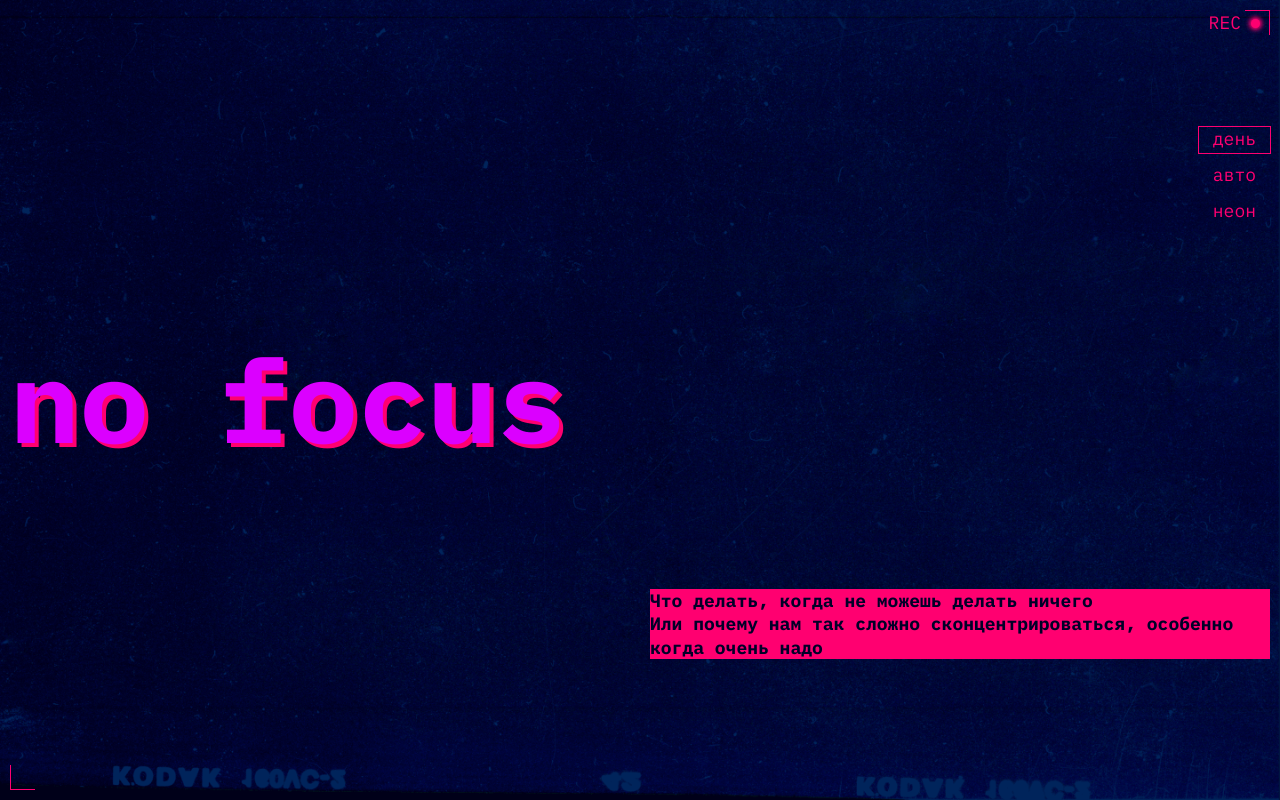
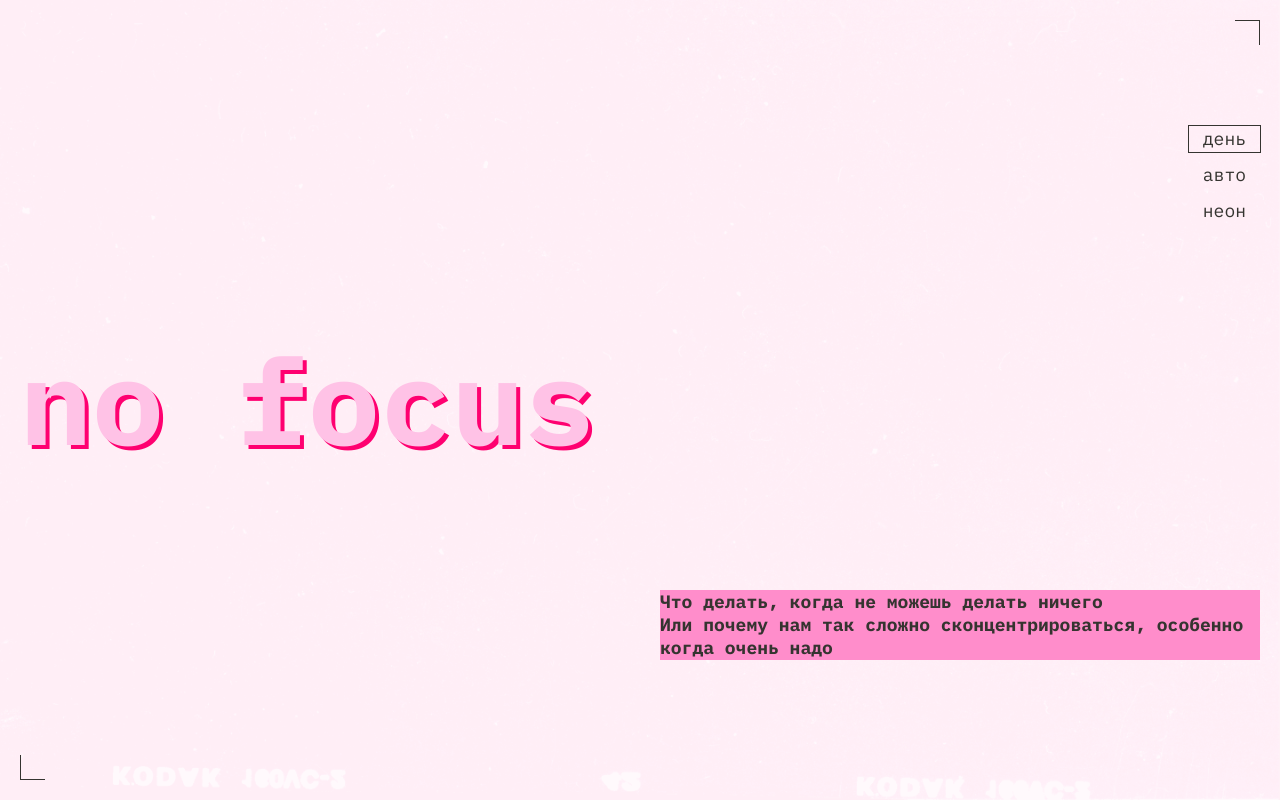
Before and after one commit to Farjey57/slozhno-sosredotochitsya, a website: page src/index.html in a window 1280 px wide. Both pictures are taken after a click on the button "день". Shown: the top 800 px of the page. Drawn offline with Linux system fonts and the light colour scheme; files that its build step writes are made by us from their sources.

Commit message:
Сделал темы сайта

```diff
--- a/src/blocks/logo/logo.css
+++ b/src/blocks/logo/logo.css
@@ -1,6 +1,6 @@
 .logo {
   color: var(--logo-color);
-  font-size: 116px;
+  font-size: clamp(7.25rem, 7.011rem + 1.018vw, 7.5rem);
   text-shadow: 4px 4px var(--accent-color);
   font-weight: bold;
   line-height: 0.825;
--- a/src/blocks/scope/scope.css
+++ b/src/blocks/scope/scope.css
@@ -6,7 +6,7 @@
   content: '';
   position: absolute;
   right: 0;
-  top: 10px;
+  top: var(--padding-page);
   width: 25px;
   height: 25px;
   border-inline-end: 1px solid var(--accent-color);
@@ -16,7 +16,7 @@
 .scope::after {
   content: '';
   position: absolute;
-  bottom: 10px;
+  bottom: var(--padding-page);
   left: 0;
   width: 25px;
   height: 25px;
--- a/src/index.html
+++ b/src/index.html
@@ -5,8 +5,12 @@
     <meta http-equiv="X-UA-Compatible" content="IE=edge" />
     <meta name="viewport" content="width=device-width, initial-scale=1.0" />
     <meta name="color-scheme" content="dark light" />
+    <meta name="description" content="Что делать, когда не можешь делать ничего. Или почему нам так сложно сконцентрироваться, особенно когда очень надо">
+    <title>Сложно сосредоточиться</title>
     <link rel="stylesheet" href="bundle.css">
-    <title>Сложно сосредоточиться</title>
+    <link rel="icon" href="./images/favicon.ico" sizes="any">
+    <link rel="icon" href="./images/favicon.svg" type="image/svg+xml">
+    <link rel="apple-touch-icon" href="./images/mobile-icon.png">
   </head>
   <body class="page">
 
--- a/src/styles/dark.css
+++ b/src/styles/dark.css
@@ -9,4 +9,12 @@
     Так стили написанные ниже будут иметь больший вес,
     чем стили в медиазапросе предпочтений пользователя
   */
+
+  --main-text-color: #F1B2CE;
+  --main-background-color: #000028;
+  --logo-color: #DB00FF;
+  --accent-color: #FF0070;
+  --hover-color: rgba(255 0 112 0.4);
+  --bg-image: url(../images/cover-image-dark.png);
+  --title-color: var(--main-background-color);
 }
--- a/src/styles/light.css
+++ b/src/styles/light.css
@@ -9,4 +9,66 @@
     Так стили написанные ниже будут иметь больший вес,
     чем стили в медиазапросе предпочтений пользователя
   */
+
+  --main-text-color: #353430;
+  --main-background-color: #FFF1F7;
+  --logo-color: #FFC2E6;
+  --accent-color: #FF8DCB;
+  --hover-color: rgba(50, 49, 45, 0.4);
+  --bg-image: url(../images/cover-image-light.png);
+  --title-color: var(--main-text-color);
 }
+
+.theme_light .header__theme-menu-button {
+  --accent-color: #353430;
+}
+
+.theme_light .title_pink {
+  --accent-color: #353430;
+}
+
+.theme_light .scope::before,
+.theme_light .scope::after {
+  --accent-color: #353430;
+}
+
+.theme_light .logo {
+  --accent-color: #FF0070;
+}
+
+.theme_light .header__decor {
+  display: none;
+}
+
+@media (prefers-color-scheme: light) {
+  .page.theme_light {
+    --main-text-color: #353430;
+    --main-background-color: #FFF1F7;
+    --logo-color: #FFC2E6;
+    --accent-color: #FF8DCB;
+    --hover-color: rgba(50, 49, 45, 0.4);
+    --bg-image: url(../images/cover-image-light.png);
+    --title-color: var(--main-text-color);
+  }
+
+  .theme_light .header__theme-menu-button {
+    --accent-color: #353430;
+  }
+
+  .theme_light .title_pink {
+    --accent-color: #353430;
+  }
+
+  .theme_light .scope::before,
+  .theme_light .scope::after {
+    --accent-color: #353430;
+  }
+
+  .theme_light .logo {
+    --accent-color: #FF0070;
+  }
+
+  .theme_light .header__decor {
+    display: none;
+  }
+}
--- a/src/styles/style.css
+++ b/src/styles/style.css
@@ -2,7 +2,7 @@
 
 .page {
   background-color: var(--main-background-color);
-  background-image: url(../images/cover-image-dark.png);
+  background-image: var(--bg-image);
   background-size:  auto 100%;
   background-position: top center;
   background-repeat: no-repeat;
--- a/src/styles/variables.css
+++ b/src/styles/variables.css
@@ -9,7 +9,9 @@
   --logo-color: #DB00FF;
   --accent-color: #FF0070;
   --hover-color: rgba(255, 0, 112, 0.4);
+  --bg-image: url(../images/cover-image-dark.png);
   --title-color: var(--main-background-color);
 
-  --padding-page: 10px;
+  /* От 10px до 20px для разрешения от 375px до 768px. */
+  --padding-page: clamp(0.625rem, 0.029rem + 2.545vw, 1.25rem);
 }
```
Also changed, not shown: src/blocks/decorated-zone/decorated-zone.css (deleted).
